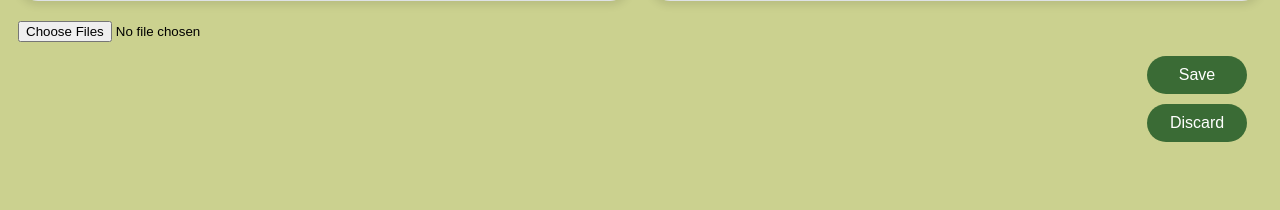
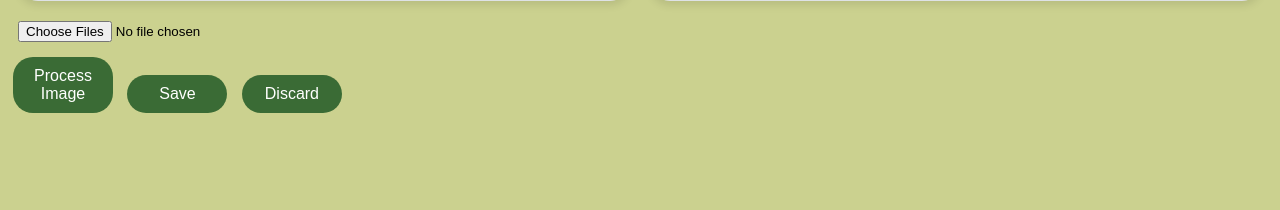
Before and after one commit to AlexandruAndrita/thesis, a Flask app: template templates/index.html in a window 1280 px wide. Shown: the part 373-583 px from the top of the page. Run offline with Flask 3, Linux system fonts and the light colour scheme; the template is opened without the code that fills it, so the values that code supplies are empty; some libraries are stand-ins or nearby versions; some web fonts are replaced.

Commit message:
file handled in html too

```diff
--- a/app.py
+++ b/app.py
@@ -21,7 +21,7 @@ def predict(image):
     # feed the image to the model and get the result image
     return image
 
-@app.route("/", methods=["POST","GET"])
+@app.route("/process_image", methods=["POST","GET"])
 def index():
     if request.method == "POST":
         # Get the uploaded image from the request
--- a/templates/index.html
+++ b/templates/index.html
@@ -25,13 +25,37 @@
         </div>
     </div>
 
-    <!-- multiple="false" accept="image/jpg image/jpeg" -->
-    <input type="file" id=imageUploaded onchange="uploadImage()" multiple>
+    <input type="file" id="imageUploaded" onchange="uploadImage()" multiple>
 
-    <div class="button-container">
-        <button class="button" onclick="saveImage()">Save</button>
-        <button class="button" onclick="cancelAction()">Discard</button>
-    </div>
+    <form action="/process_image" method="POST" enctype="multipart/form-data">
+        <div class="button-container"></div>
+            <button class="button" type="submit">Process Image</button>
+            <button class="button" onclick="saveImage()">Save</button>
+            <button class="button" onclick="cancelAction()">Discard</button>
+        </div>
+    </form>
+
+    <script>
+        document.querySelector('form').addEventListener('submit', function(event) {
+            event.preventDefault();
+
+            var formData = new FormData(this);
+            var xhr = new XMLHttpRequest();
+
+            xhr.open('POST', '/process_image', true); // Specify the URL and HTTP method
+            xhr.onload = function() {
+                if (xhr.status === 200) {
+                    var response = JSON.parse(xhr.responseText);
+                    // Handle the response and update the imageResult canvas
+                    console.log('Request successful');
+                } else {
+                    console.log('Request failed');
+                }
+            };
+
+            xhr.send(formData); // Send the form data to the server
+        });
+    </script>
 
     <script src="/static/js/index.js"></script>
     <script src="https://www.dukelearntoprogram.com/course1/common/js/image/SimpleImage.js"></script>
```
